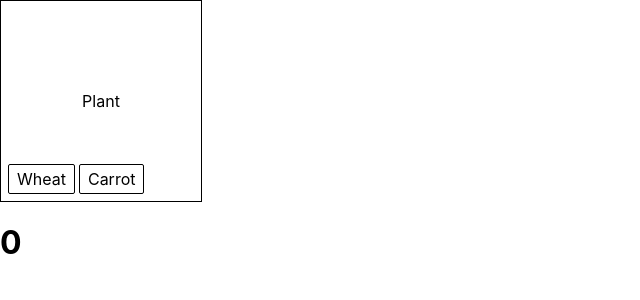
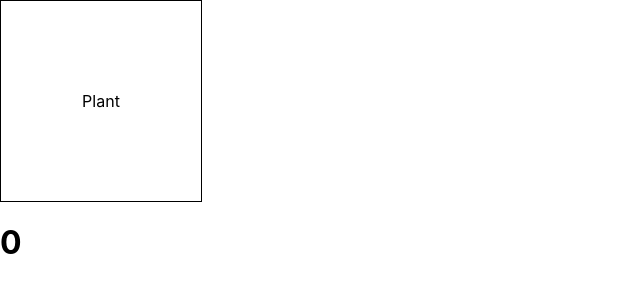
Before and after one commit to Cookie2D/Farm, a React (Create React App) app: page / in a window 1280 px wide. Shown: the top 300 px of the page, without its empty margins (0-640 px from the left). Built offline with nearby package versions, Linux system fonts and the light colour scheme.

Commit message:
move crop selector to separated component

```diff
--- a/src/components/Field/EmptyField.jsx
+++ b/src/components/Field/EmptyField.jsx
@@ -1,11 +1,9 @@
 import React from 'react';
 import styles from './field.module.css';
-import { useDispatch } from 'react-redux';
-import { areaSlice } from '../../store/slices/area';
-import { crops } from '../const/crops';
+import Modal from '../crop-selector/CropSelector';
 
 export default function EmptyField({ id }) {
-  const [showTooltip, setShowTooltip] = React.useState(true);
+  const [showTooltip, setShowTooltip] = React.useState(false);
 
   function handleOpenTooltip() {
     setShowTooltip(true);
@@ -22,27 +20,3 @@ export default function EmptyField({ id }) {
     </div>
   );
 }
-
-function Modal({ id, close }) {
-  const dispatch = useDispatch();
-  const { plant } = areaSlice.actions;
-
-  function handlePlant(crop) {
-    dispatch(plant({ id, plant: crop }));
-    close();
-  }
-
-  return (
-    <div className={styles.modal}>
-      {crops.list.map(crop => (
-        <div
-          key={crop.fieldName}
-          className={styles.button}
-          onClick={() => handlePlant(crop)}
-        >
-          {crop.fieldName}
-        </div>
-      ))}
-    </div>
-  );
-}
--- a/src/components/Field/field.module.css
+++ b/src/components/Field/field.module.css
@@ -12,23 +12,3 @@
 .error {
   border: 2px solid red;
 }
-
-.modal {
-  position: absolute;
-  display: flex;
-  left: 5px;
-  bottom: 5px;
-}
-
-.button {
-  padding: 4px 8px;
-  margin: 2px;
-  border: 1px solid black;
-  border-radius: 2px;
-  text-transform: capitalize;
-}
-
-.button:hover {
-  background-color: black;
-  color: white;
-}
--- /dev/null
+++ b/src/components/crop-selector/CropSelector.jsx
@@ -0,0 +1,49 @@
+import React from 'react';
+import { crops } from '../const/crops';
+import { useDispatch } from 'react-redux';
+import { areaSlice } from '../../store/slices/area';
+import styles from './crop-selector.module.css';
+
+export default function Modal({ id, close }) {
+  const modalRef = React.useRef();
+
+  const dispatch = useDispatch();
+  const { plant } = areaSlice.actions;
+
+  React.useEffect(() => {
+    const timerId = setTimeout(() => {
+      function handleClickOutside(event) {
+        if (modalRef.current && !modalRef.current.contains(event.target)) {
+          close();
+        }
+      }
+
+      document.addEventListener('click', handleClickOutside);
+
+      return () => {
+        document.removeEventListener('click', handleClickOutside);
+      };
+    }, 100);
+
+    return () => clearTimeout(timerId);
+  }, [close]);
+
+  function handlePlant(crop) {
+    dispatch(plant({ id, plant: crop }));
+    close();
+  }
+
+  return (
+    <div ref={modalRef} className={styles.modal}>
+      {crops.list.map(crop => (
+        <div
+          key={crop.fieldName}
+          className={styles.button}
+          onClick={() => handlePlant(crop)}
+        >
+          {crop.fieldName}
+        </div>
+      ))}
+    </div>
+  );
+}
--- /dev/null
+++ b/src/components/crop-selector/crop-selector.module.css
@@ -0,0 +1,19 @@
+.modal {
+  position: absolute;
+  display: flex;
+  left: 5px;
+  bottom: 5px;
+}
+
+.button {
+  padding: 4px 8px;
+  margin: 2px;
+  border: 1px solid black;
+  border-radius: 2px;
+  text-transform: capitalize;
+}
+
+.button:hover {
+  background-color: black;
+  color: white;
+}
```
